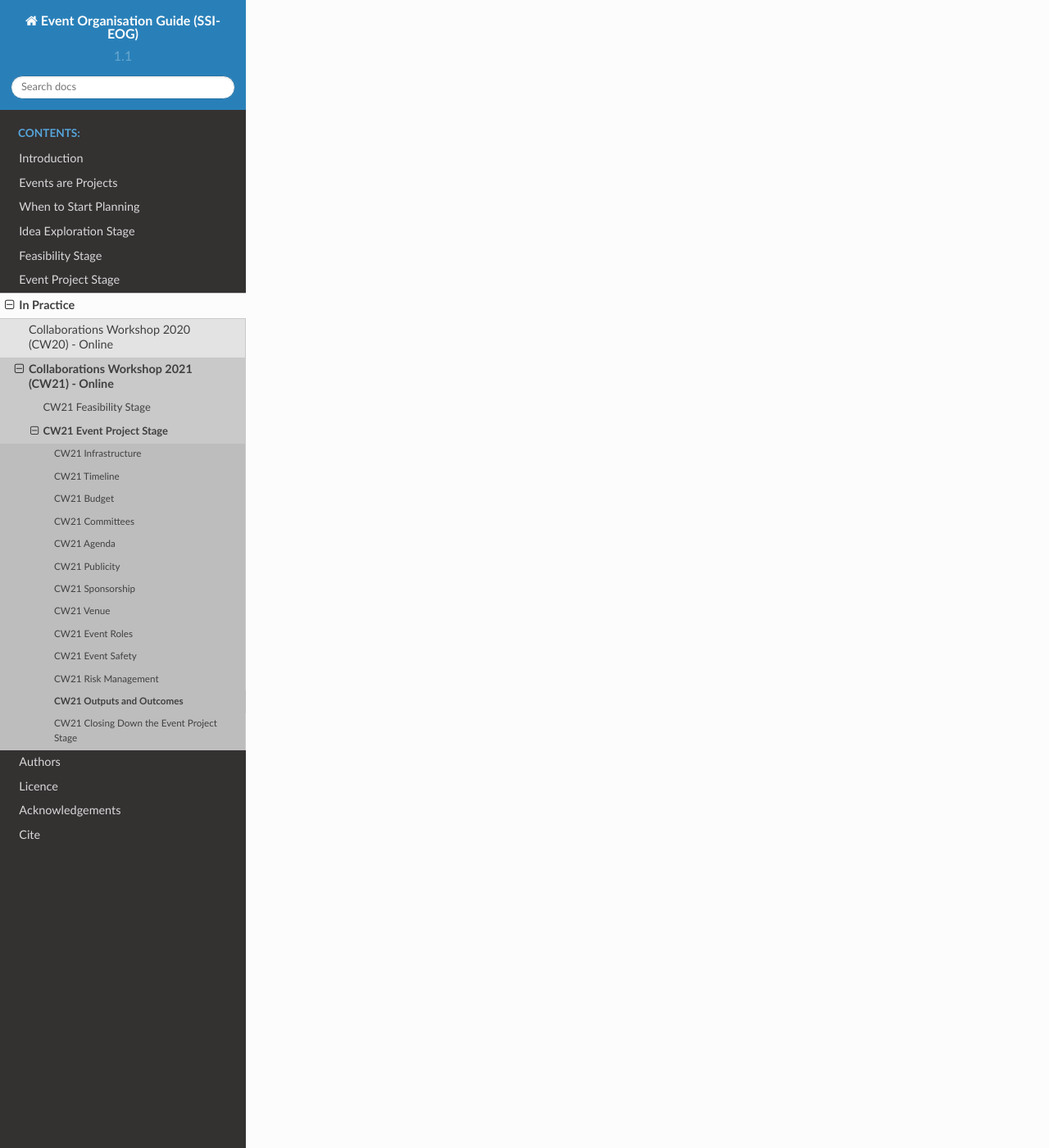
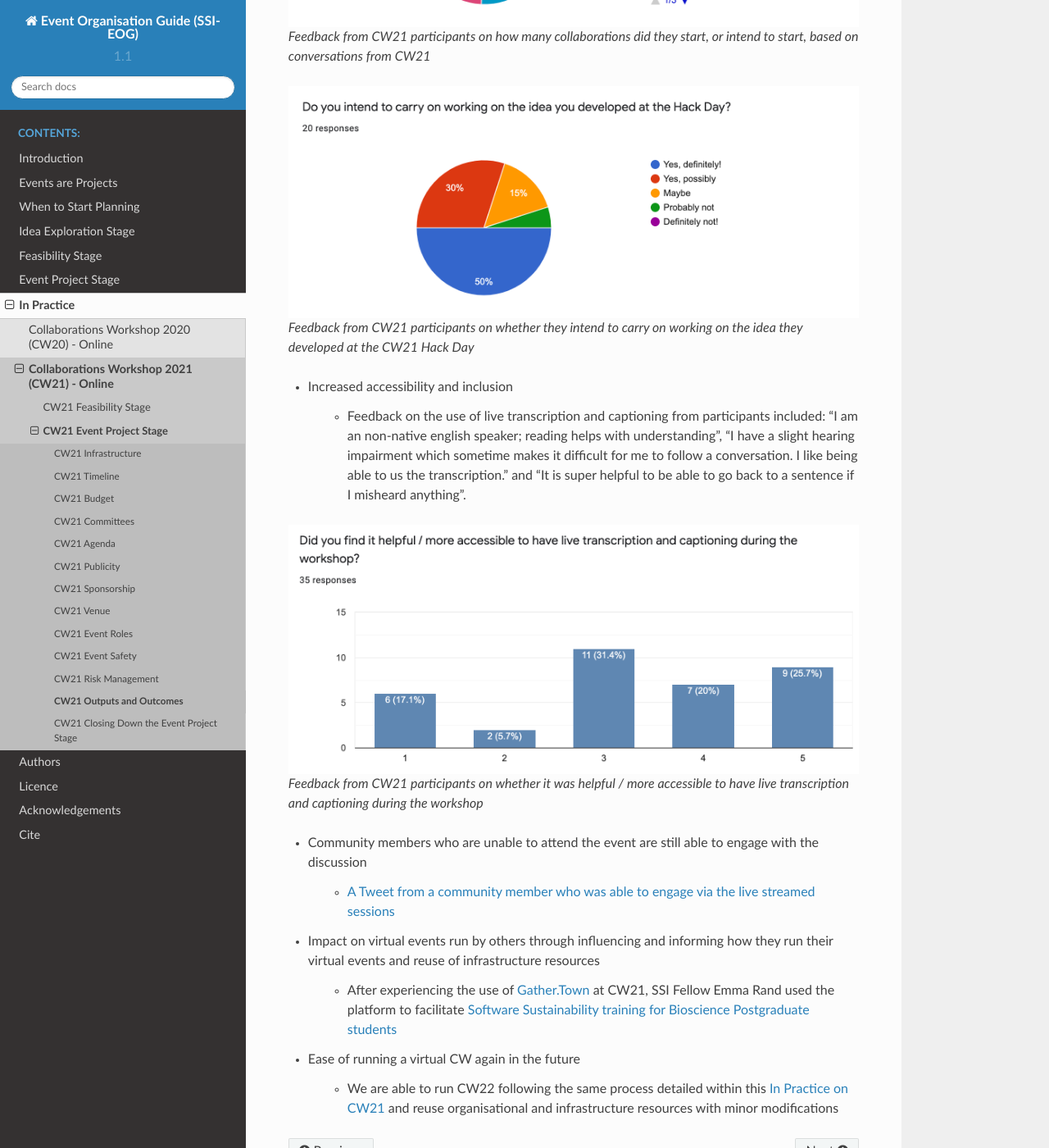
Before and after one commit to softwaresaved/event-organisation-guide, a Sphinx documentation site: the page built from docs/eog/eog-in-practice/cw21/event-project-stage/eps-outputs-and-outcomes.rst, in a window 1280 px wide and 1400 px high, scrolled down 3751 px. Shown: the whole window at 82% size. Built offline with Sphinx 7.4.7 and the Read the Docs theme 2.0.0, drawn with Linux system fonts in a browser that asks for light colours; some of the changed text lies outside the part shown.

Commit message:
Update eps-outputs-and-outcomes.rst

```diff
--- a/docs/eog/eog-in-practice/cw21/event-project-stage/eps-outputs-and-outcomes.rst
+++ b/docs/eog/eog-in-practice/cw21/event-project-stage/eps-outputs-and-outcomes.rst
@@ -128,3 +128,47 @@ Outputs
 
    - `News item announcing Platinum Sponsor <https://software.ac.uk/news/wellcome-trust-sponsor-collaborations-workshop-2021>`_
    - `Video announcing Platinum Sponsor <https://youtu.be/PK6ntCrFcig>`_
+
+
+Outcomes
+--------------------
+
+- Facilitation of new collaborations between participants
+
+   - Feedback from CW21 participants included that 28.6% of respondants met more than 15 new people at the workshop, 68.6% of respondants started 1-2 collaborations based on conversations at the workshop, and 80% of respondants intend to carry on working on the idea they developed at the CW21 Hack Day.
+
+.. figure:: ../img/CW21_participant_feedback4.png
+  :alt: CW21 Participant Feedback on how many new people they met at CW21
+
+  Feedback from CW21 participants on how many new people they met at CW21
+
+.. figure:: ../img/CW21_participant_feedback5.png
+  :alt: CW21 Participant Feedback on how many collaborations did they start, or intend to start, based on conversations from CW21
+
+  Feedback from CW21 participants on how many collaborations did they start, or intend to start, based on conversations from CW21
+
+.. figure:: ../img/CW21_participant_feedback6.png
+  :alt: CW21 Participant Feedback on whether they intend to carry on working on the idea they developed at the CW21 Hack Day
+
+  Feedback from CW21 participants on whether they intend to carry on working on the idea they developed at the CW21 Hack Day
+
+- Increased accessibility and inclusion
+
+   - Feedback on the use of live transcription and captioning from participants included: "I am an non-native english speaker; reading helps with understanding", "I have a slight hearing impairment which sometime makes it difficult for me to follow a conversation. I like being able to us the transcription." and "It is super helpful to be able to go back to a sentence if I misheard anything".
+
+.. figure:: ../img/CW21_participant_feedback3.png
+  :alt: CW21 Participant Feedback on whether it was helpful / more accessible to have live transcription and captioning during the workshop
+
+  Feedback from CW21 participants on whether it was helpful / more accessible to have live transcription and captioning during the workshop
+
+- Community members who are unable to attend the event are still able to engage with the discussion
+
+   - `A Tweet from a community member who was able to engage via the live streamed sessions <https://twitter.com/orchid00/status/1376845074852552705>`_
+
+- Impact on virtual events run by others through influencing and informing how they run their virtual events and reuse of infrastructure resources
+
+   - After experiencing the use of `Gather.Town <https://www.gather.town/>`_ at CW21, SSI Fellow Emma Rand used the platform to facilitate `Software Sustainability training for Bioscience Postgraduate students <https://www.software.ac.uk/blog/2021-05-06-software-sustainability-training-bioscience-postgraduate-students>`_
+
+- Ease of running a virtual CW again in the future
+
+   - We are able to run CW22 following the same process detailed within this :ref:`In Practice on CW21 <in-practice-cw21>` and reuse organisational and infrastructure resources with minor modifications
```
